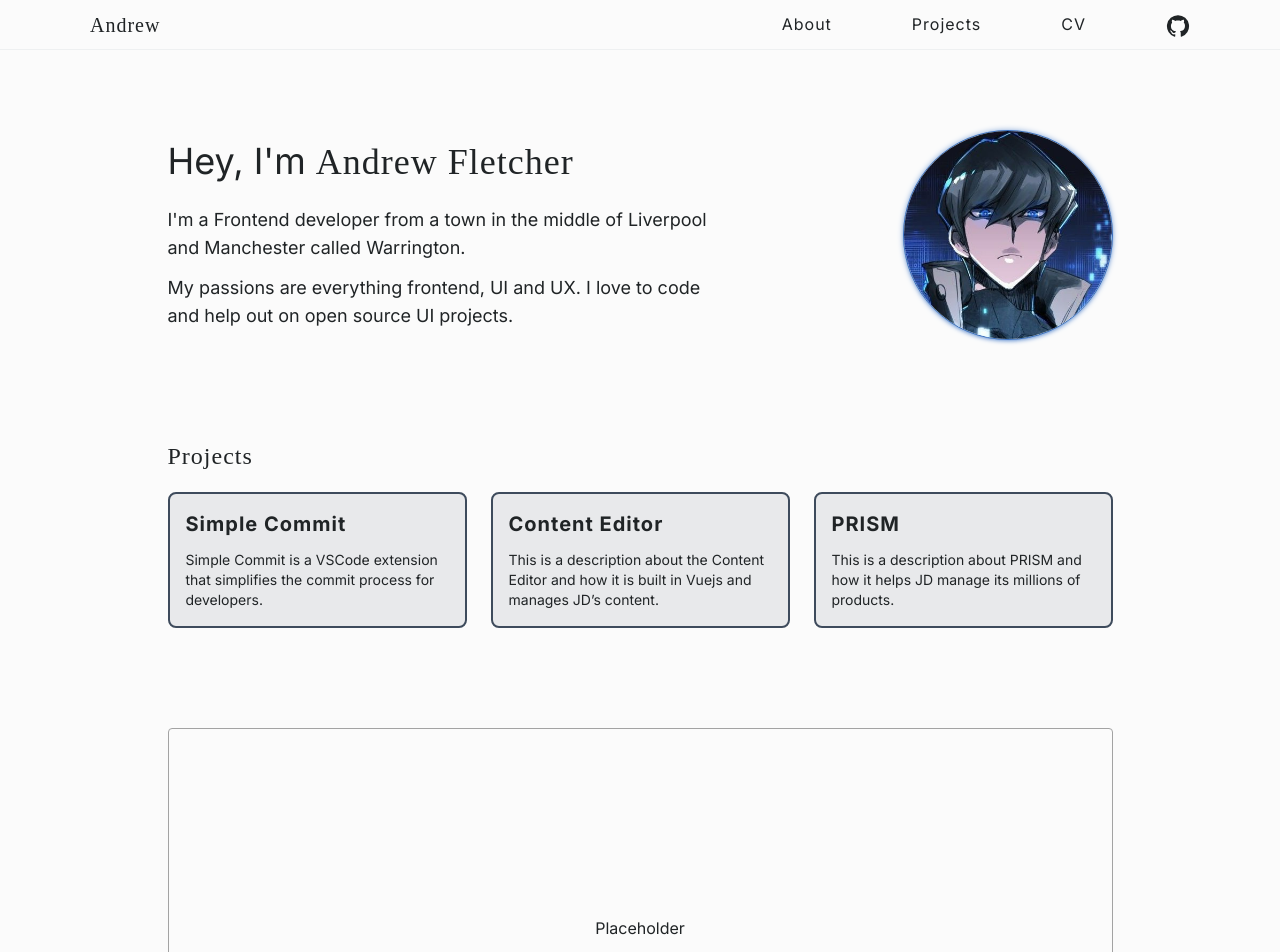
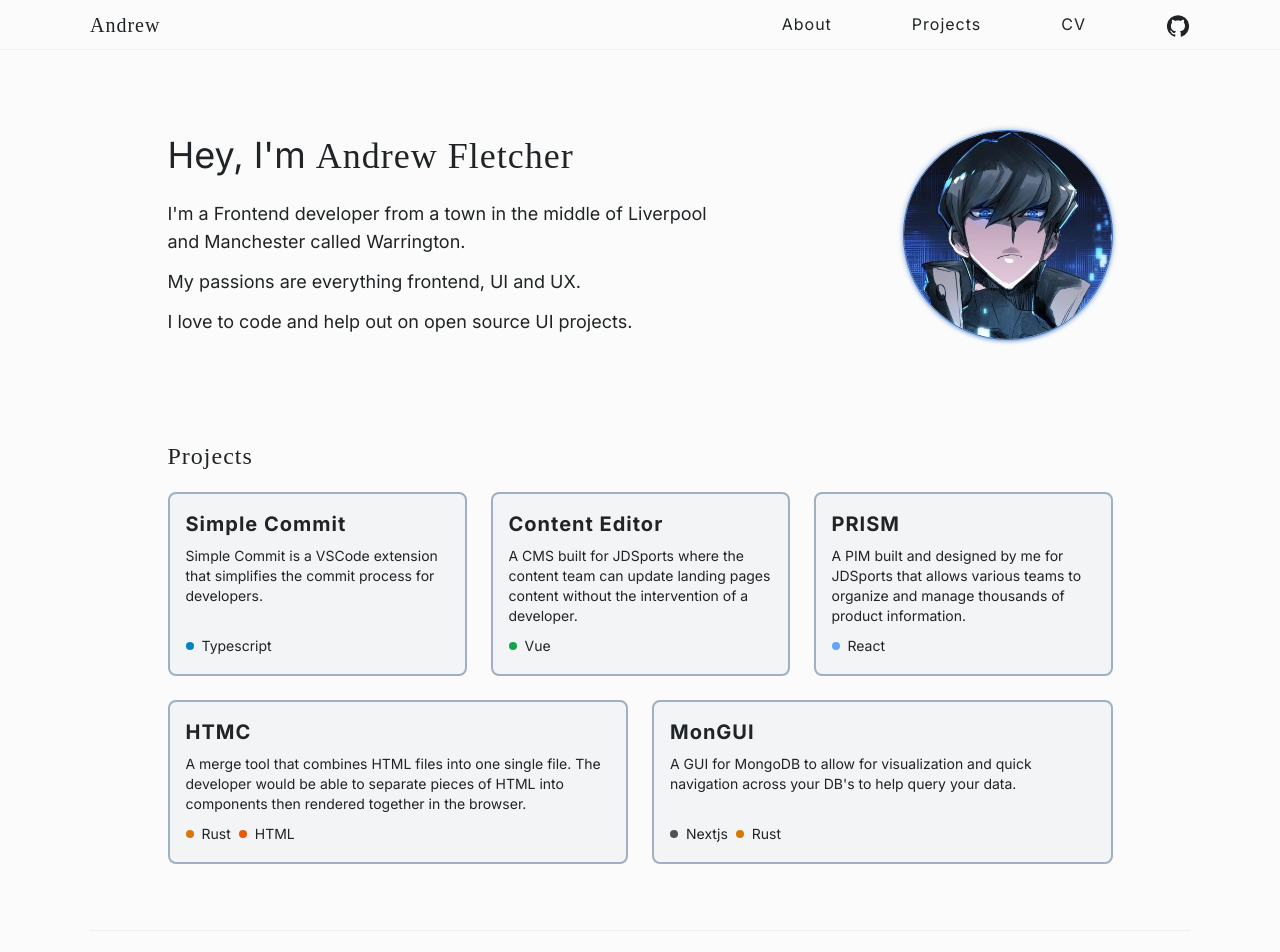
Before and after one commit to fletch-r/personal, a React (Vite) app: page / in a window 1280 px wide. Shown: the top 952 px of the page. Built offline with nearby package versions, Linux system fonts and the light colour scheme.

Commit message:
feat: :sparkles:  - Information and styling for Projects

```diff
--- a/src/Home.tsx
+++ b/src/Home.tsx
@@ -2,13 +2,15 @@ import kaiba from './assets/kaiba.jpeg';
 
 function Home() {
   return (
-    <div className='max-w-[945px] mx-auto flex flex-col items-center gap-[100px]'>
+    <div className='flex flex-col items-center gap-[100px] h-screen'>
+      {/* Intro */}
       <div className="w-full flex justify-between items-center">
         <div className="flex flex-col gap-6 w-[545px]">
           <h1 className="text-4xl">Hey, I'm <span>Andrew Fletcher</span></h1>
           <div className="flex flex-col gap-3">
             <p className="text-lg">I'm a Frontend developer from a town in the middle of Liverpool and Manchester called Warrington.</p>
-            <p className="text-lg">My passions are everything frontend, UI and UX. I love to code and help out on open source UI projects.</p>
+            <p className="text-lg">My passions are everything frontend, UI and UX.</p>
+            <p className="text-lg">I love to code and help out on open source UI projects.</p>
           </div>
         </div>
         <div>
@@ -18,26 +20,67 @@ function Home() {
         </div>
       </div>
 
+      {/* Projects */}
       <div className="w-full">
         <h4 className="text-2xl font-cals mb-5">Projects</h4>
-        <div className="w-full flex gap-6">
-          <a href="/simple-commit" className="border-2 border-oxford-main hover:border-denim-main hover:bg-denim-main bg-oxford-main bg-opacity-10 hover:bg-opacity-10 p-4 rounded-lg w-1/3">
-            <h4 className="text-xl  mb-3 font-bold">Simple Commit</h4>
-            <p className="text-sm">Simple Commit is a VSCode extension that simplifies the commit process for developers.</p>
+        <div className="w-full flex gap-6 mb-6">
+            <a href="/simple-commit" className="border-2 flex flex-1 flex-col justify-between gap-2 border-oxford-300 dark:border-oxford-main bg-oxford-300 dark:bg-oxford-main hover:border-denim-400 hover:bg-denim-400 dark:hover:border-denim-main dark:hover:bg-denim-main bg-opacity-10 hover:bg-opacity-10 dark:bg-opacity-10 dark:hover:bg-opacity-10 p-4 rounded-lg">
+              <div className='flex flex-col gap-2'>
+                <h4 className="text-xl font-bold">Simple Commit</h4>
+                <p className="text-sm">Simple Commit is a VSCode extension that simplifies the commit process for developers.</p>
+              </div>
+              <div className="flex gap-2 justify-start items-center h-6">
+                <div className="w-2 h-2 bg-sky-600 rounded-full"></div>
+                <p className='text-sm'>Typescript</p>
+              </div>
+            </a>
+            <a href="/content-editor" className="border-2 flex flex-1 flex-col justify-between gap-2 border-oxford-300 dark:border-oxford-main bg-oxford-300 dark:bg-oxford-main hover:border-denim-400 hover:bg-denim-400 dark:hover:border-denim-main dark:hover:bg-denim-main bg-opacity-10 hover:bg-opacity-10 dark:bg-opacity-10 dark:hover:bg-opacity-10 p-4 rounded-lg">
+              <div className='flex flex-col gap-2'>
+                <h4 className="text-xl font-bold">Content Editor</h4>
+                <p className="text-sm">A CMS built for JDSports where the content team can update landing pages content without the intervention of a developer.</p>
+              </div>
+              <div className="flex gap-2 justify-start items-center h-6">
+                <div className="w-2 h-2 bg-green-600 rounded-full"></div>
+                <p className='text-sm'>Vue</p>
+              </div>
+            </a>
+            <a href="/prism" className="border-2 flex flex-1 flex-col justify-between gap-2 border-oxford-300 dark:border-oxford-main bg-oxford-300 dark:bg-oxford-main hover:border-denim-400 hover:bg-denim-400 dark:hover:border-denim-main dark:hover:bg-denim-main bg-opacity-10 hover:bg-opacity-10 dark:bg-opacity-10 dark:hover:bg-opacity-10 p-4 rounded-lg">
+              <div className='flex flex-col gap-2'>
+                <h4 className="text-xl font-bold">PRISM</h4>
+                <p className="text-sm">A PIM built and designed by me for JDSports that allows various teams to organize and manage thousands of product information.</p>
+              </div>
+              <div className="flex gap-2 justify-start items-center h-6">
+                <div className="w-2 h-2 bg-blue-400 rounded-full"></div>
+                <p className='text-sm'>React</p>
+              </div>
+            </a>
+        </div>
+        <div className='flex gap-6'>
+          <a href="/htmc" className="border-2 flex flex-1 justify-between gap-2 flex-col border-oxford-300 dark:border-oxford-main bg-oxford-300 dark:bg-oxford-main hover:border-denim-400 hover:bg-denim-400 dark:hover:border-denim-main dark:hover:bg-denim-main bg-opacity-10 hover:bg-opacity-10 dark:bg-opacity-10 dark:hover:bg-opacity-10 p-4 rounded-lg">
+            <div className='flex flex-col gap-2'>
+              <h4 className="text-xl font-bold">HTMC</h4>
+              <p className="text-sm">A merge tool that combines HTML files into one single file. The developer would be able to separate pieces of HTML into components then rendered together in the browser.</p>
+            </div>
+            <div className="flex gap-2 justify-start items-center h-6">
+              <div className="w-2 h-2 bg-amber-600 rounded-full"></div>
+              <p className='text-sm'>Rust</p>
+              <div className="w-2 h-2 bg-orange-600 rounded-full"></div>
+              <p className='text-sm'>HTML</p>
+            </div>
           </a>
-          <a href="/content-editor" className="border-2 border-oxford-main hover:border-denim-main hover:bg-denim-main bg-oxford-main bg-opacity-10 hover:bg-opacity-10 p-4 rounded-lg w-1/3">
-            <h4 className="text-xl  mb-3 font-bold">Content Editor</h4>
-            <p className="text-sm">This is a description about the Content Editor and how it is built in Vuejs and manages JD’s content.</p>
-          </a>
-          <a href="/prism" className="border-2 border-oxford-main hover:border-denim-main hover:bg-denim-main bg-oxford-main bg-opacity-10 hover:bg-opacity-10 p-4 rounded-lg w-1/3">
-            <h4 className="text-xl  mb-3 font-bold">PRISM</h4>
-            <p className="text-sm">This is a description about PRISM and how it helps JD manage its millions of products.</p>
+          <a href="/mongui" className="border-2 flex flex-1 flex-col justify-between gap-2 border-oxford-300 dark:border-oxford-main bg-oxford-300 dark:bg-oxford-main hover:border-denim-400 hover:bg-denim-400 dark:hover:border-denim-main dark:hover:bg-denim-main bg-opacity-10 hover:bg-opacity-10 dark:bg-opacity-10 dark:hover:bg-opacity-10 p-4 rounded-lg">
+            <div className='flex flex-col gap-2'>
+              <h4 className="text-xl font-bold">MonGUI</h4>
+              <p className="text-sm">A GUI for MongoDB to allow for visualization and quick navigation across your DB's to help query your data.</p>
+            </div>
+            <div className="flex gap-2 justify-start items-center h-6">
+              <div className="w-2 h-2 bg-neutral-600 rounded-full"></div>
+              <p className='text-sm'>Nextjs</p>
+              <div className="w-2 h-2 bg-amber-600 rounded-full"></div>
+              <p className='text-sm'>Rust</p>
+            </div>
           </a>
         </div>
-      </div>
-
-      <div className="h-[400px] border w-full border-neutral-400 rounded flex justify-center items-center">
-        <h1>Placeholder</h1>
       </div>
     </div>
   )
```
